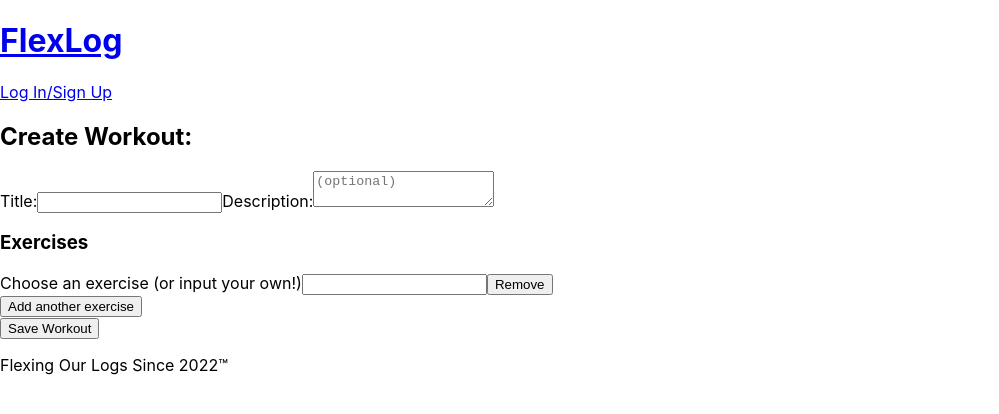
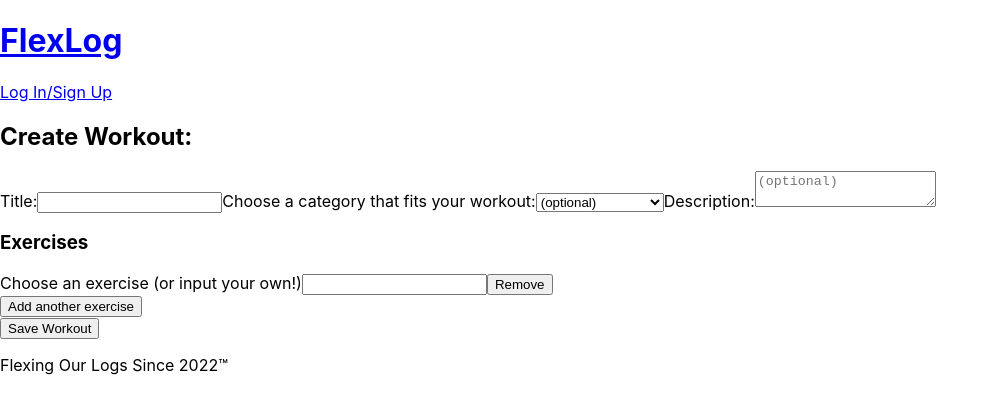
Before and after one commit to wingram1/FlexLog, a React (Create React App) app in the folder client/: page /create in a window 1280 px wide. Shown: the top 414 px of the page, without its empty margins (0-999 px from the left). Built offline with nearby package versions, Linux system fonts and the light colour scheme.

Commit message:
successfully log completed workout object to console when submitted'

```diff
--- a/client/src/components/ExerciseList/index.js
+++ b/client/src/components/ExerciseList/index.js
@@ -2,15 +2,8 @@ import React, { useState } from "react";
 
 import ExerciseOptions from "./subcomponents/ExerciseOptions";
 
-function ExerciseList() {
-  const [exerciseData, setExerciseData] = useState({
-    0: {
-      id: 0,
-      name: "",
-      icon: "",
-      exerciseType: [],
-    },
-  });
+function ExerciseList(props) {
+  const { exerciseData, setExerciseData } = props;
 
   const [exerciseCounter, setExerciseCounter] = useState(1);
 
@@ -23,14 +16,10 @@ function ExerciseList() {
       ...exerciseData,
       [index]: { ...exerciseData[index], [name]: value },
     });
-
-    console.log(exerciseData);
   };
 
   const addExercise = function (e) {
     e.preventDefault();
-    console.log("exerciseCounter: " + exerciseCounter);
-    console.log(exerciseData);
 
     // push new exercise object to exerciseData
     setExerciseData({
@@ -80,9 +69,11 @@ function ExerciseList() {
             key={`name-${exerciseData[exercise].id}`}
             onChange={handleChange}
           ></input>
-          <ExerciseOptions exList={0} />
-          {/* TODO: TYPE (time, sets/reps, distance(add stopwatch?))
+          <ExerciseOptions exList={exercise} />
+
+          {/* TODO: TYPE select (time, sets/reps, distance(add stopwatch?))
                       then further TYPE settings*/}
+
           {/* TODO: icon select (return string of local link) */}
 
           <button onClick={removeExercise} data-id={exerciseData[exercise].id}>
--- a/client/src/pages/Create.js
+++ b/client/src/pages/Create.js
@@ -3,30 +3,52 @@ import React, { useState } from "react";
 import ExerciseList from "../components/ExerciseList";
 
 function Create() {
-
-  // TODO: create a formState variable and have it update onChange
-  // TODO: pass down setState to ExerciseList via props so it can update it as well
   const [formData, setFormData] = useState({
     title: "",
     description: "",
-    categories: [],
+    categories: "",
     exercises: [{}],
   });
 
+  const [exerciseData, setExerciseData] = useState({
+    0: {
+      id: 0,
+      name: "",
+      icon: "",
+      exerciseType: [],
+    },
+  });
+
   const handleChange = function (e) {
-    // console.log(formData);
-    console.log(e.target);
+    //   get name attribute and value from target
     const { name, value } = e.target;
+
+    // update formData
     setFormData({ ...formData, [name]: value });
-
-    console.log(formData);
   };
 
   const submitForm = function (e) {
     e.preventDefault();
 
-    // TODO: push the formState that you've been onChanging to
-    console.log("Submitted. Final object:", formData);
+    // return new array with updated id's to equal index
+    const exercises = Object.keys(exerciseData).map((key, index) => {
+      return {
+        id: index,
+        name: exerciseData[key].name,
+        icon: exerciseData[key].icon,
+        exerciseType: exerciseData[key].exerciseType,
+      };
+    });
+
+    const submittedFormData = {
+      title: formData.title,
+      description: formData.description,
+      categories: formData.categories,
+      exercises: exercises,
+    };
+
+    // TODO: log to console for now; push to database later
+    console.log(submittedFormData);
   };
 
   return (
@@ -35,6 +57,19 @@ function Create() {
       <form id="workoutForm">
         <label htmlFor="title">Title:</label>
         <input name="title" id="title" onChange={handleChange}></input>
+        <label htmlFor="categories">
+          Choose a category that fits your workout:
+        </label>
+        <select name="categories" id="categories" onChange={handleChange}>
+          <option value="">(optional)</option>
+          <option value="Home">Home</option>
+          <option value="Gym">Gym</option>
+          <option value="Office">Office</option>
+          <option value="No Equipment">No Equipment</option>
+          <option value="Light Equipment">Light Equipment</option>
+          <option value="Heavy Equipment">Heavy Equipment</option>
+          <option value="Cardio">Cardio</option>
+        </select>
         <label htmlFor="description">Description:</label>
         <textarea
           name="description"
@@ -42,8 +77,10 @@ function Create() {
           id="description"
           onChange={handleChange}
         ></textarea>
-        {/* TODO: pass handleChange as props */}
-        <ExerciseList formData={formData} setFormData={setFormData} />
+        <ExerciseList
+          exerciseData={exerciseData}
+          setExerciseData={setExerciseData}
+        />
         <button type="submit" form="workout-form" onClick={submitForm}>
           Save Workout
         </button>
```
